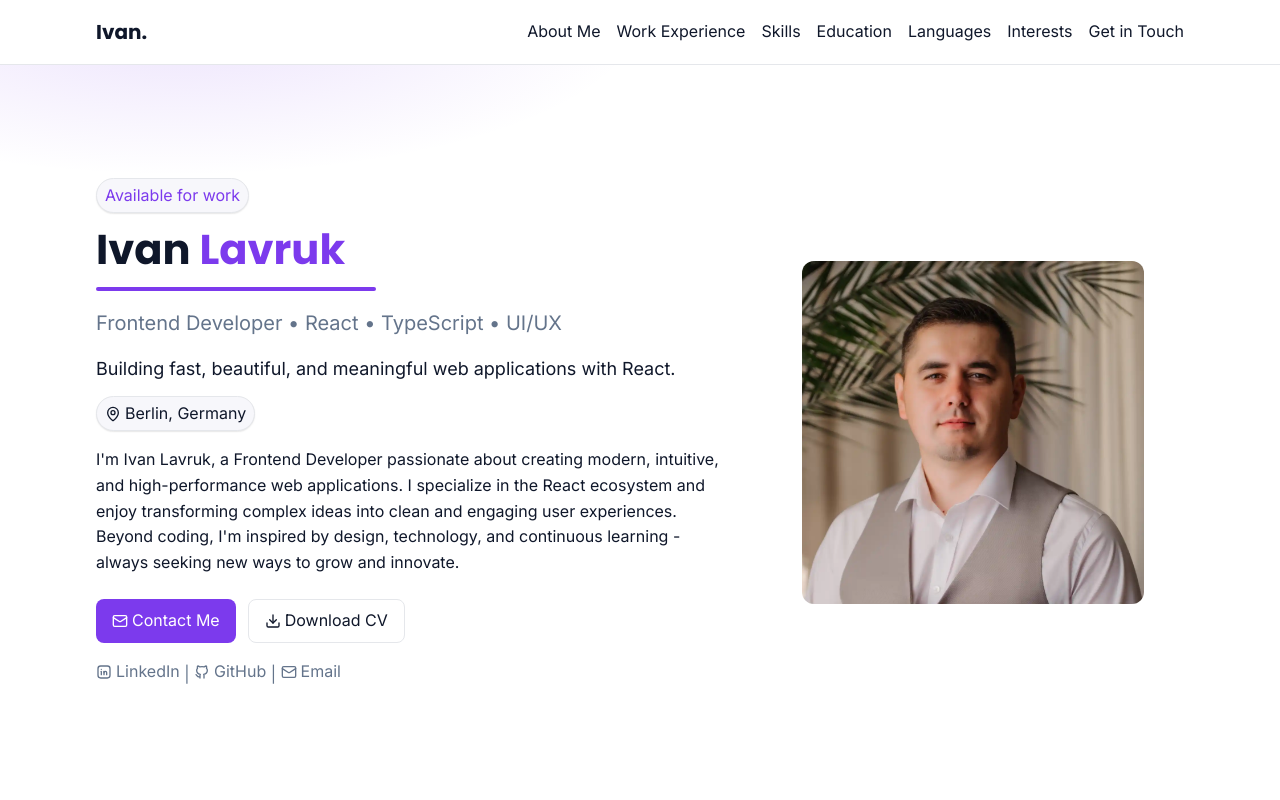
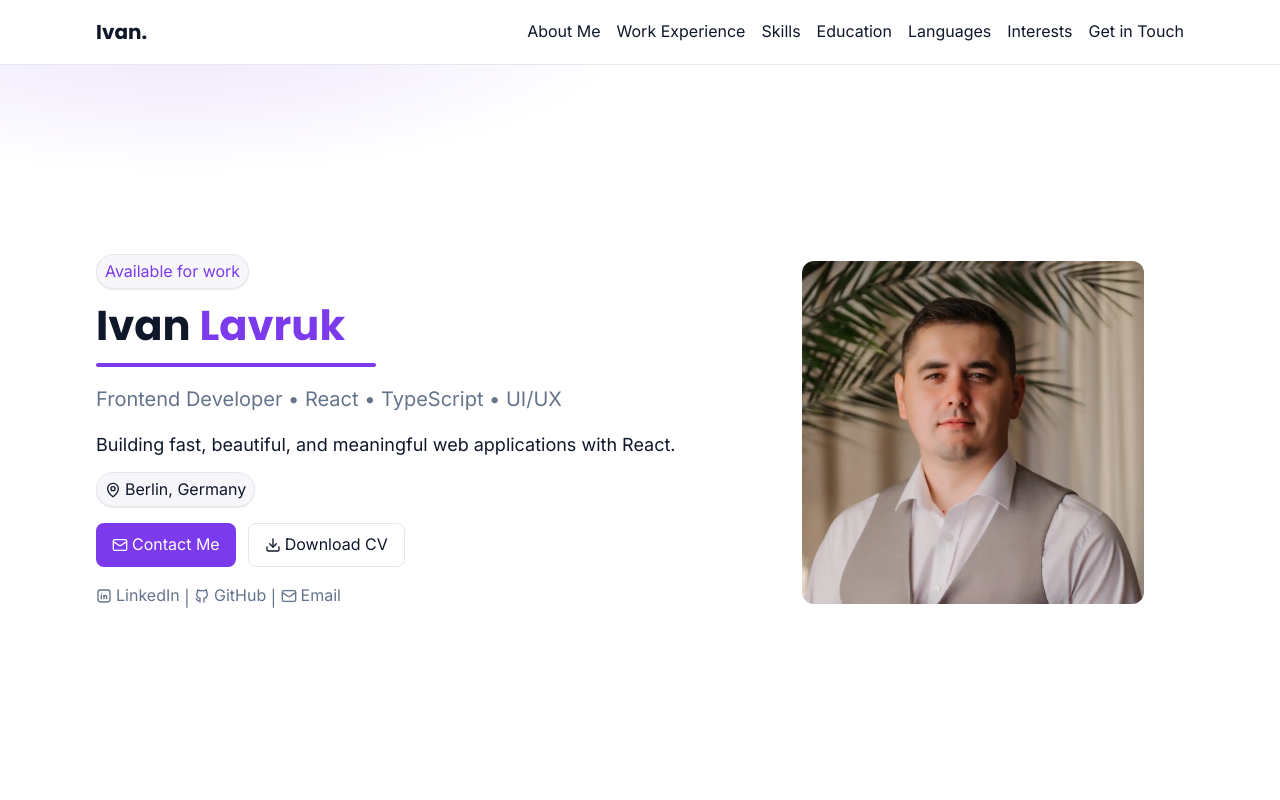
Before and after one commit to iLavruk/Portfolio, a React (Vite) app: page / in a window 1280 px wide. Shown: the top 800 px of the page. Built offline with nearby package versions, Linux system fonts and the light colour scheme.

Commit message:
removed summary from hero

```diff
--- a/src/components/hero/Hero.tsx
+++ b/src/components/hero/Hero.tsx
@@ -25,12 +25,11 @@ export default function Hero({ name, title, tagline, location, summary, availabl
           <p className={styles.hero__subtitle}>{title}</p>
           <p className={styles.hero__tagline}>{tagline}</p>
           <div className={styles.hero__location}>
-              {contactIcons.location ? (
-                <contactIcons.location className={styles.hero__icon} aria-hidden="true" />
-              ) : null}
-              {location}
-            </div>
-          <p className={styles.hero__summary}>{summary}</p>
+            {contactIcons.location ? (
+              <contactIcons.location className={styles.hero__icon} aria-hidden="true" />
+            ) : null}
+            {location}
+          </div>
           <div className={styles.hero__actions}>
             <a className={styles.hero__btn} href={`mailto:${contacts.email}`}>
               {contactIcons.email ? <contactIcons.email className={styles.hero__icon} aria-hidden="true" /> : null}
```
